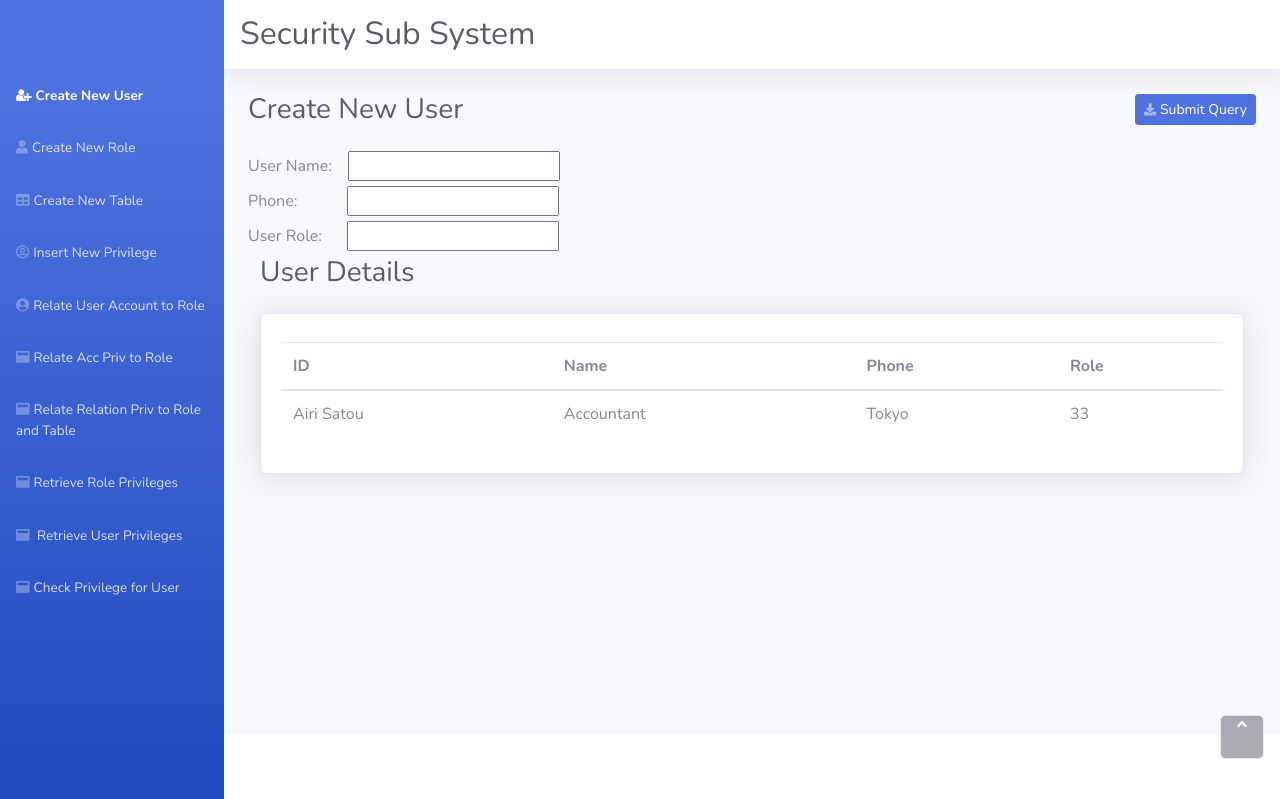
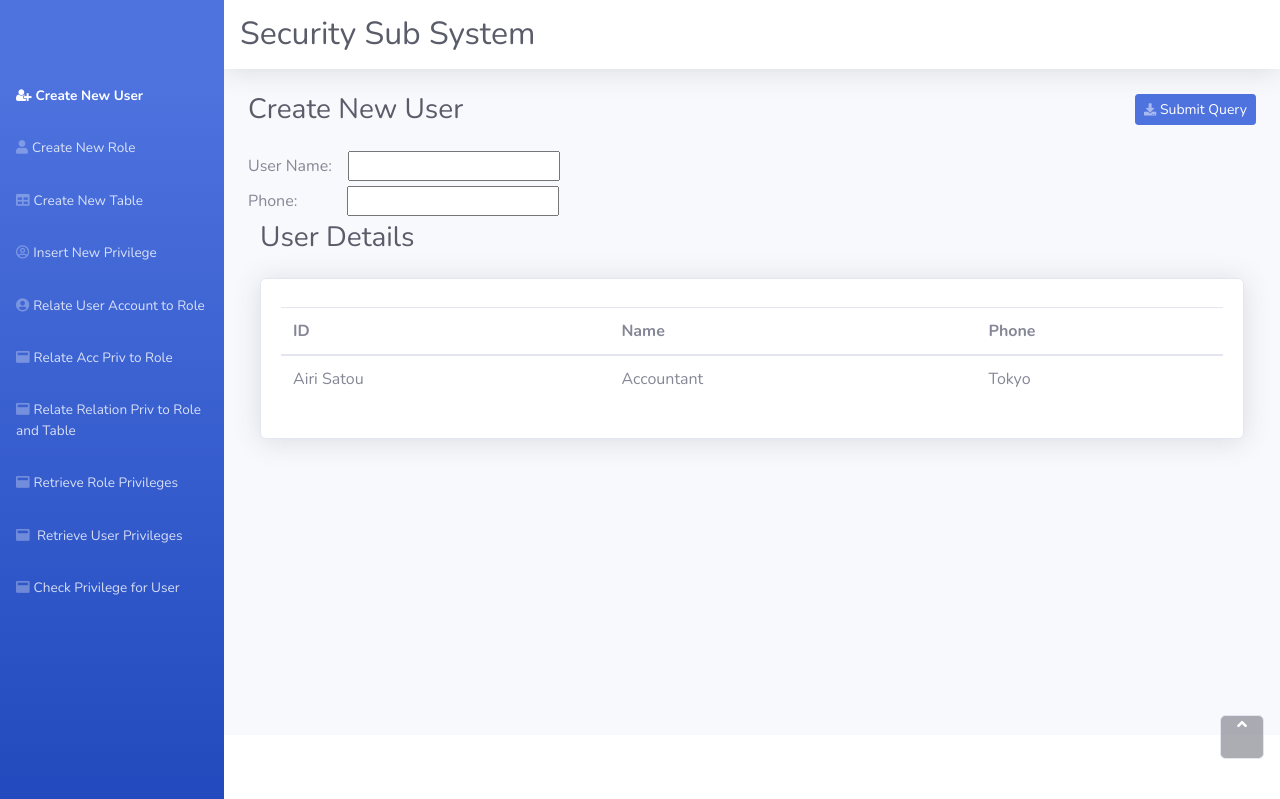
Before and after one commit to nikhilsujith/SecurityDB, a PHP site: page / in a window 1280 px wide. Shown: the part 25-824 px from the top of the page. Run offline with PHP 8.4, Linux system fonts and the light colour scheme.

Commit message:
role removed from create user

```diff
--- a/Forms/Code/html/index.php
+++ b/Forms/Code/html/index.php
@@ -38,9 +38,6 @@
                     <div class="row">
                         <div class="col"><label>Phone:&nbsp; &nbsp; &nbsp; &nbsp; &nbsp; &nbsp;&nbsp;</label><input type="text"></div>
                     </div>
-                    <div class="row">
-                        <div class="col"><label>User Role:&nbsp; &nbsp; &nbsp;&nbsp;</label><input type="text"></div>
-                    </div>
                     <div class="row"><div class="container-fluid">
     <h3 class="text-dark mb-4">User Details</h3>
     <div class="card shadow">
@@ -54,7 +51,6 @@
                             <th>ID</th>
                             <th>Name</th>
                             <th>Phone</th>
-                            <th>Role</th>
                         </tr>
                     </thead>
                     <tbody>
@@ -62,7 +58,6 @@
                             <td>Airi Satou</td>
                             <td>Accountant</td>
                             <td>Tokyo</td>
-                            <td>33</td>
                         </tr>
                 </table>
             </div>
```
